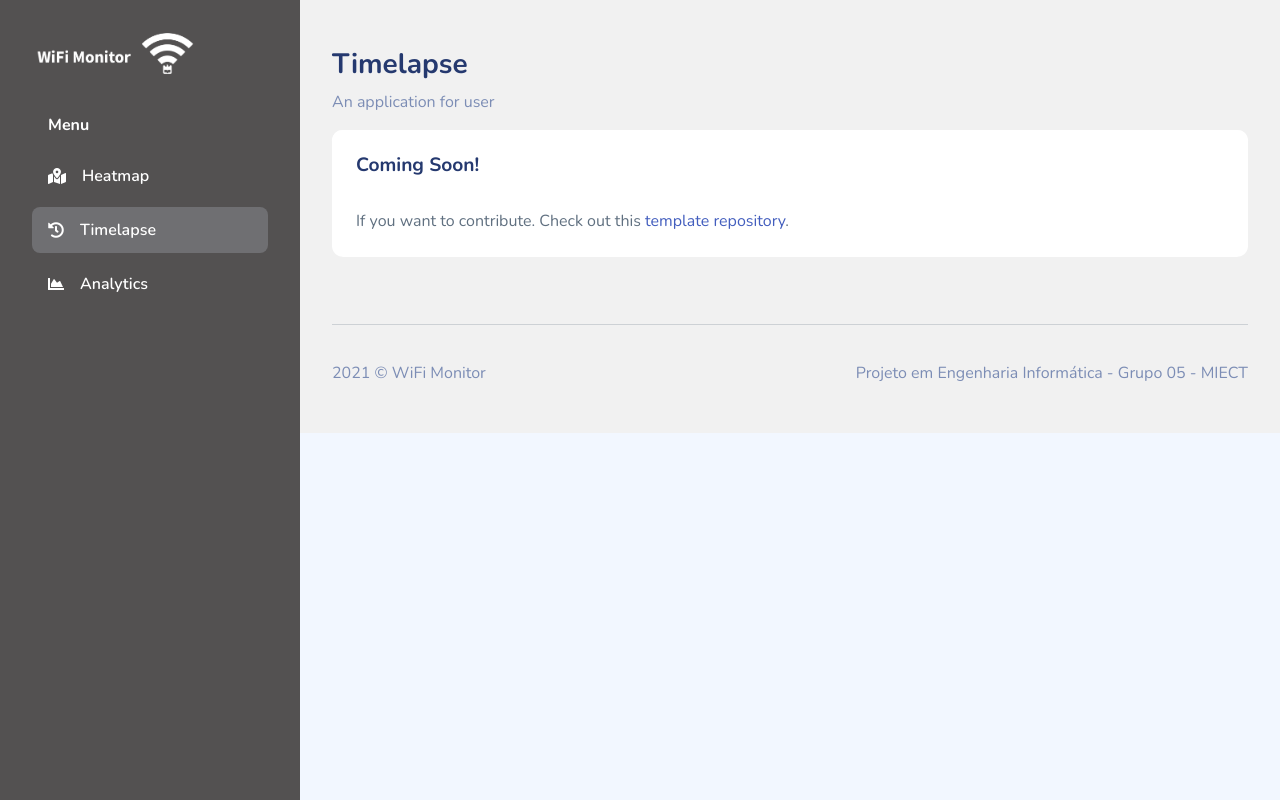
After one commit to WIFIMonitor/Project, a Django app: template project/WifiMonitor/templates/timelapse.html in a window 1280 px wide. The commit adds this page. Run offline with Django 3.2, Linux system fonts and the light colour scheme; the template is opened without the code that fills it, so the values that code supplies are empty; some libraries are stand-ins or nearby versions.

Commit message:
Timelapse page

```diff
--- a/project/WifiMonitor/templates/analytics.html
+++ b/project/WifiMonitor/templates/analytics.html
@@ -39,7 +39,7 @@
                         </li>
 
                         <li class="sidebar-item">
-                            <a href="" class='sidebar-link'>
+                            <a href="/timelapse" class='sidebar-link'>
                                 <i class="fas fa-history" style="color: white"></i>
                                 <span>Timelapse</span>
                             </a>
--- a/project/WifiMonitor/templates/index.html
+++ b/project/WifiMonitor/templates/index.html
@@ -41,7 +41,7 @@
                         </li>
 
                         <li class="sidebar-item">
-                            <a href="" class='sidebar-link'>
+                            <a href="/timelapse" class='sidebar-link'>
                                 <i class="fas fa-history" style="color: white"></i>
                                 <span>Timelapse</span>
                             </a>
--- /dev/null
+++ b/project/WifiMonitor/templates/timelapse.html
@@ -0,0 +1,113 @@
+<!DOCTYPE html>
+<html lang="en">
+
+<head>
+    <meta charset="UTF-8">
+    <meta name="viewport" content="width=device-width, initial-scale=1.0">
+    <title>***REMOVED***</title>
+    <link rel="shortcut icon" href="/static/images/logo/logoTitle.png" type="image/x-icon">
+
+    <link rel="preconnect" href="https://fonts.gstatic.com">
+    <link href="https://fonts.googleapis.com/css2?family=Nunito:wght@300;400;600;700;800&display=swap" rel="stylesheet">
+    <link rel="stylesheet" href="/static/css/bootstrap.css">
+    <link rel="stylesheet" href="/static/vendors/perfect-scrollbar/perfect-scrollbar.css">
+    <link rel="stylesheet" href="/static/vendors/bootstrap-icons/bootstrap-icons.css">
+    <link rel="stylesheet" href="/static/css/app.css">
+    <link rel="stylesheet" href="https://cdnjs.cloudflare.com/ajax/libs/font-awesome/5.15.3/css/all.min.css" integrity="sha512-iBBXm8fW90+nuLcSKlbmrPcLa0OT92xO1BIsZ+ywDWZCvqsWgccV3gFoRBv0z+8dLJgyAHIhR35VZc2oM/gI1w==" crossorigin="anonymous" />
+</head>
+
+<body>
+    <div id="app">
+        <div id="sidebar" class="active">
+            <div class="sidebar-wrapper active">
+                <div class="sidebar-head">
+                    <div class="col-md-4 col-sm-4">
+                        <a href="/index">
+                            <img class="img-header" src="/static/images/logo/Logo.png" width="198%" height="100%">
+                        </a>
+                    </div>
+                </div>
+
+                <div class="sidebar-menu sidebar-text">
+                    <ul class="menu">
+                        <li class="sidebar-title">Menu</li>
+                        <li class="sidebar-item">
+                            <a href="/index" class='sidebar-link'>
+                                <i class="fas fa-map-marked-alt" style="color: white"></i>
+                                <span>Heatmap</span>
+                            </a>
+                        </li>
+
+                        <li class="sidebar-item active">
+                            <a href="/timelapse" class='sidebar-link'>
+                                <i class="fas fa-history" style="color: white"></i>
+                                <span>Timelapse</span>
+                            </a>
+                        </li>
+
+                        <li class="sidebar-item">
+                            <a href="/analytics" class='sidebar-link'>
+                                <i class="fas fa-chart-area" style="color: white"></i>
+                                <span>Analytics</span>
+                            </a>
+                        </li>
+                    </ul>
+                </div>
+            </div>
+        </div>
+
+        </div>
+        <div id="main" style="background: #f1f1f1">
+            <header class="mb-3">
+                <a href="#" class="burger-btn d-block d-xl-none">
+                    <i class="bi bi-justify fs-3"></i>
+                </a>
+            </header>
+
+            <div class="page-heading">
+                <div class="page-title">
+                    <div class="row">
+                        <div class="col-12 col-md-6 order-md-1 order-last">
+                            <h3>Timelapse</h3>
+                            <p class="text-subtitle text-muted">An application for user </p>
+                        </div>
+                    </div>
+                </div>
+                <section class="section">
+                    <div class="row">
+                        <div class="col-12">
+                            <div class="card">
+                                <div class="card-header">
+                                    <h5 class="card-title">Coming Soon!</h5>
+                                </div>
+                                <div class="card-body">
+                                    If you want to contribute. Check out this <a href="https://github.com/zuramai/mazer"
+                                        target="_blank">template repository</a>.
+                                </div>
+                            </div>
+                        </div>
+                    </div>
+                </section>
+            </div>
+
+            <hr>
+            <footer>
+                <div class="footer clearfix mb-0 text-muted">
+                    <div class="top-pad">
+                    <div class="float-start">
+                        <p>2021 &copy; WiFi Monitor</p>
+                    </div>
+                    <div class="float-end">
+                        <p>Projeto em Engenharia Informática - Grupo 05 - MIECT</p>
+                    </div>
+                    </div>
+                </div>
+            </footer>
+        </div>
+    </div>
+
+    <script src="/static/vendors/perfect-scrollbar/perfect-scrollbar.min.js"></script>
+    <script src="/static/js/bootstrap.bundle.min.js"></script>
+    <script src="/static/js/main.js"></script>
+</body>
+</html>
--- a/project/WifiMonitor/views.py
+++ b/project/WifiMonitor/views.py
@@ -9,6 +9,9 @@ def index(request):
 
 def analytics(request):
     return render(request, 'analytics.html')
+
+def timelapse(request):
+    return render(request, 'timelapse.html')
 
 def test(request):
     return render(request, 'bar_graphic.html')
--- a/project/project/urls.py
+++ b/project/project/urls.py
@@ -21,5 +21,6 @@ from WifiMonitor import views
 urlpatterns = [
     path('index/', views.index, name='index'),
     path('myGraph/', views.myGraph, name='myGraph'),
-    path('analytics/', views.analytics, name='analytics')
+    path('analytics/', views.analytics, name='analytics'),
+    path('timelapse/', views.timelapse, name='timelapse')
 ]
```
